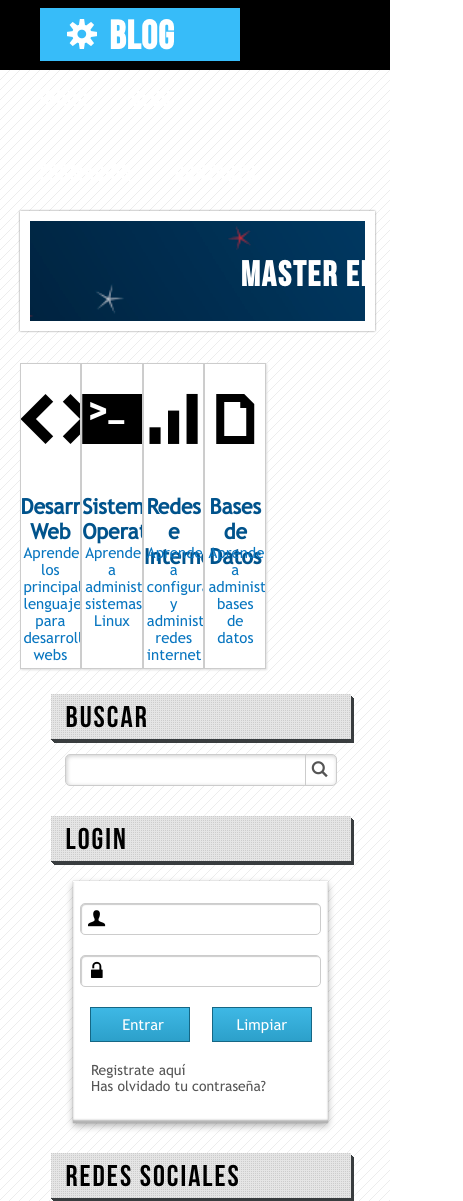
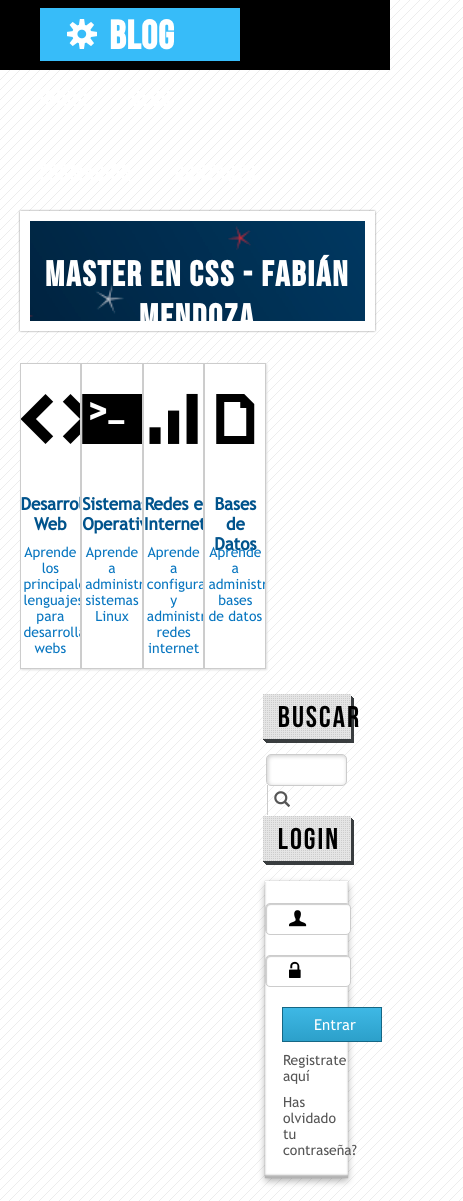
Before and after one commit to FabianMendoza7/css, a plain HTML site: page maquetacion-2/index.html in a window 390 px wide. Shown: the top 1201 px of the page, 463 px wide, since content can reach past the window. Drawn offline with Linux system fonts and the light colour scheme.

Commit message:
Fixes to responsive

```diff
--- a/maquetacion-2/css/responsive.css
+++ b/maquetacion-2/css/responsive.css
@@ -9,6 +9,7 @@
         font-size: 35px;
         text-align: center;
         margin: 33px auto;
+        width: 100%;
     }
 
     .card{
@@ -43,3 +44,82 @@
         font-size: 30px;
     }
 }
+
+@media (max-width:1080px){
+    /*Punto de corte para más ajustes en gral*/
+    .card .category{
+        font-size: 17px;
+    }
+
+    .card .description{
+        font-size: 14px;
+    }
+
+    #articles{
+        width: 61%;
+    }
+}
+
+@media (max-width:970px){
+    /*Punto de corte para más ajustes en gral*/
+    #articles{
+        width: 59%;
+    }
+
+    #footer .wrap > div{
+        width: 26%;
+        margin: 20px;
+    }
+
+    #footer h5{
+        font-size: 22px;
+    }
+}
+
+@media (max-width:925px){
+    /*Punto de corte para más ajustes en gral*/
+    #articles{
+        width: 65%;
+    }
+
+    #lateral{
+        width: 25%;
+    }
+
+    #lateral input[type="text"]{
+        width: 78%;
+    }
+
+    .aside-box{
+        width: 95%;
+        min-height: 140px;
+        height: auto;
+        padding-bottom: 10px;
+    }
+
+    #login a{
+        margin-top: 10px;
+        margin-bottom: 10px;
+    }
+
+    #login input[type="email"],
+    #login input[type="password"]{
+        width: 65%;
+    }
+
+    #login #user,
+    #login #password{
+        margin-left: 24px;
+    }
+
+    #login input[type="submit"],
+    #login input[type="button"],
+    #login input[type="reset"],
+    #login button{
+        margin-bottom: 0px;
+    }
+
+    #login input[type="reset"]{
+        display: none;
+    }
+}
```
